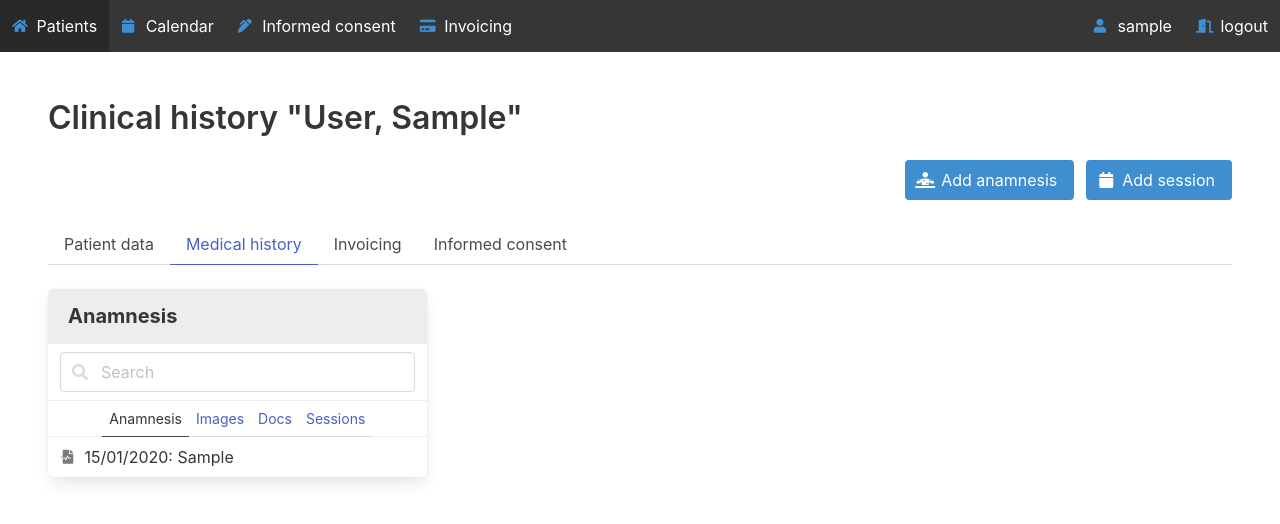
After one commit to navegotel/fisiomate, a Django app: page /patient/anamnesis/1 in a window 1280 px wide. The commit adds this page. Shown: the top 524 px of the page. Run offline with Django 4.2, Linux system fonts and the light colour scheme; a user stored in the database is signed in; tables that the repository leaves empty hold one stand-in row (values such as "Sample post"); parts of the project's set-up code (start-up, migrations or seed data) failed here and were passed over; some libraries are stand-ins or nearby versions.

```diff
--- a/fisiocore/models.py
+++ b/fisiocore/models.py
@@ -50,8 +50,12 @@ class Anamnesis(models.Model):
     creation_date = models.DateField(_("Creation date"), auto_now_add=True)
     last_update = models.DateField(_("Last update"), auto_now=True)
     patient = models.ForeignKey('Patient', on_delete=models.CASCADE)
+    reason = models.CharField(_('Reason'), max_length=50)
     interview = models.TextField(_("Anamnesis"), help_text=_("Any health related information given by the patient."))
     exploration = models.TextField(_("Exploration"))
+
+    def __str__(self):
+        return "{0} {1}: {2}".format(self.patient.first_name, self.patient.last_name, self.reason)
 
 
 class ClinicalDocument(models.Model):
--- /dev/null
+++ b/fisiocore/templates/fisiocore/anamnesis.html
@@ -0,0 +1,81 @@
+{% extends "base.html" %}
+{% load static %}
+{% load i18n %}
+{% block main %}
+<section class="section">
+    <h1 class="title">{{title}}</h1>
+    <div class="level">
+        <div class="level-left">
+            <div class="level-item">
+            </div>
+        </div>
+        <div class="level-right">
+            <div class="level-item">
+                <a class="button is-info" href="{% url 'fisiocore:add_anamnesis' patient.id %}">
+                    <span class="icon">
+                        <i class="fas fa-diagnoses"></i>
+                    </span>
+                    <span>
+                        {% translate "Add anamnesis" %}
+                    </span>
+                </a>
+            </div>
+            <div class="level-item">
+                <a class="button is-info" href="{% url 'fisiocore:delete_patient' patient.id %}">
+                    <span class="icon">
+                        <i class="fas fa-calendar"></i>
+                    </span>
+                    <span>
+                        {% translate "Add session" %}
+                    </span>
+                </a>
+            </div>
+        </div>
+    </div>
+    <div class="tabs">
+        <ul>
+            <li class="is-medium"><a href="{% url 'fisiocore:view_patient' patient.id %}">{% translate 'Patient data' %}</a></li>
+            <li class="is-active is-medium"><a href="{% url 'fisiocore:anamnesis' patient.id %}" >{% translate 'Medical history' %}</a></li>
+            <!--
+            <li><a>{% translate 'Treatment plans' %}</a></li>
+            <li><a>{% translate 'Sessions' %}</a></li>
+            -->
+            <li><a>{% translate 'Invoicing' %}</a></li>
+            <li><a>{% translate 'Informed consent' %}</a></li>
+        </ul>
+    </div>
+    <div class="columns">
+        <div class="column is-one-third ">
+            <div class="panel">
+                <div class="panel-heading">
+                    {% translate 'Anamnesis' %}
+                </div>
+                <div class="panel-block">
+                    <p class="control has-icons-left">
+                      <input class="input" type="text" placeholder="Search">
+                      <span class="icon is-left">
+                        <i class="fas fa-search" aria-hidden="true"></i>
+                      </span>
+                    </p>
+                  </div>
+                  <p class="panel-tabs">
+                    <a class="is-active">Anamnesis</a>
+                    <a>Images</a>
+                    <a>Docs</a>
+                    <a>Sessions</a>
+                  </p>
+                  {% for a in anamnesis %}
+                      <a class="panel-block">
+                        <span class="panel-icon">
+                        <i class="fas fa-file-medical-alt" aria-hidden="true"></i>
+                        </span>
+                        {{a.last_update|date:'d/m/Y'}}: {{a.reason}}
+                      </a>
+                  {% endfor %}
+            </div>
+        </div>
+        <div class="column">
+        </div>
+    </div>
+</section>
+{% endblock %}
--- a/fisiocore/templates/fisiocore/patient.html
+++ b/fisiocore/templates/fisiocore/patient.html
@@ -35,7 +35,7 @@
     <div class="tabs">
         <ul>
             <li class="is-active is-medium"><a>{% translate 'Patient data' %}</a></li>
-            <li><a href="{% url 'fisiocore:clinical_history' patient.id %}" >{% translate 'Medical history' %}</a></li>
+            <li><a href="{% url 'fisiocore:anamnesis' patient.id %}" >{% translate 'Medical history' %}</a></li>
             <!--
             <li><a>{% translate 'Treatment plans' %}</a></li>
             <li><a>{% translate 'Sessions' %}</a></li>
@@ -67,7 +67,7 @@
         </tr>
         <tr>
             <td><b>{% translate 'Id card number' %}:</b></td>
-            <td>{{patient.id_card_number}}</td>
+            <td>{{patient.id_card_number|default_if_none:''}}</td>
         </tr>
         <tr>
             <td><b>{% translate 'Street' %}:</b></td>
--- a/fisiocore/urls.py
+++ b/fisiocore/urls.py
@@ -12,7 +12,8 @@ urlpatterns = [
     path('patient/delete/<int:patient_id>', views.delete_patient, name='delete_patient'),
     path('patient/addconsent/<int:patient_id>', views.add_consent, name='add_consent'),
     path('patient/revokeconsent/<int:consent_id>', views.revoke_consent, name='revoke_consent'),
-    path('patient/clinical_history/<int:patient_id>', views.clinical_history, name='clinical_history'),
+    path('patient/anamnesis/<int:patient_id>', views.anamnesis, name='anamnesis'),
+    path('patient/anamnesis/<int:patient_id>/<int:anamnesis_id>', views.anamnesis, name='anamnesis'),
     path('patient/addanamnesis/<int:patient_id>', views.add_anamnesis, name='add_anamnesis'),
     path('consents', views.consents, name='consents'),
     path('calendar', views.calendar, name='calendar'),
--- a/fisiocore/views.py
+++ b/fisiocore/views.py
@@ -3,7 +3,7 @@ from django.contrib.auth.decorators import login_required
 from django.http import Http404
 from django.urls import reverse
 from django.utils.translation import gettext as _
-from .models import Patient
+from .models import Patient, Anamnesis
 from .forms import PatientForm
 
 MAIN_MENU_ITEMS = [
@@ -34,7 +34,7 @@ def view_patient(request, patient_id):
     if patient.user != request.user:
         raise Http403(_("You are not allowed to see the data of this user"))
     context = {
-        'title': _("Patient"),
+        'title': _('Patient "{0}"'.format(patient)),
         'main_menu_items': MAIN_MENU_ITEMS,
         'patient': patient
     }
@@ -103,8 +103,16 @@ def delete_patient(request, patient_id):
 
 
 @login_required
-def clinical_history(request, patient_id):
-    pass
+def anamnesis(request, patient_id, anamnesis_id=None):
+    patient = Patient.objects.get(pk=patient_id)
+    anamnesis = Anamnesis.objects.filter(patient=patient_id)
+    context = {
+        'title': _('Clinical history "{0}"'.format(patient)),
+        'main_menu_items': MAIN_MENU_ITEMS,
+        'patient': patient,
+        'anamnesis': anamnesis,
+    }
+    return render(request, 'fisiocore/anamnesis.html', context)
 
 def add_consent(request):
     pass
```
